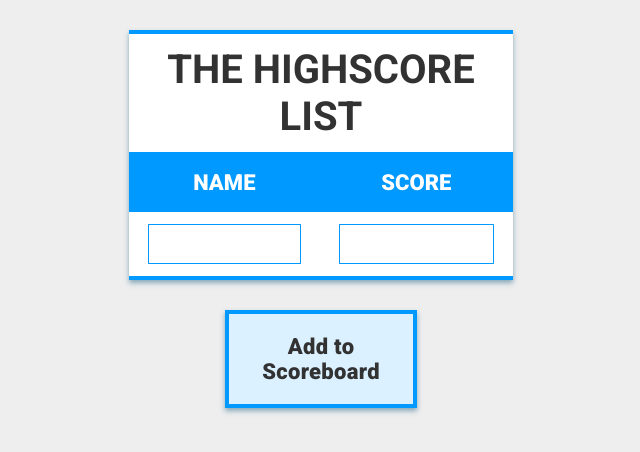
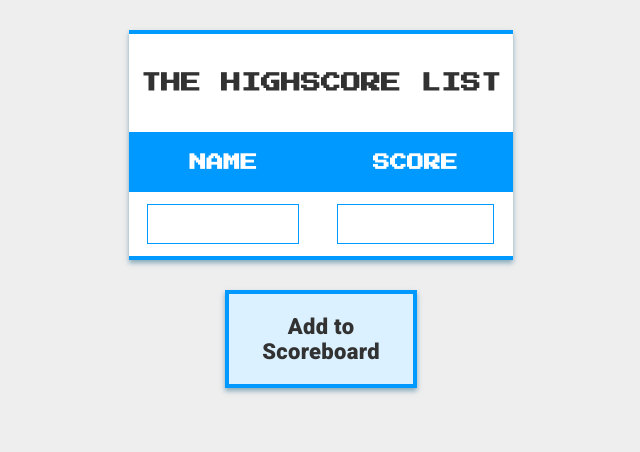
Before and after one commit to Weyrun/HighscoreWebApp, a website built with webpack: page src/index.htm in a window 1280 px wide. Shown: the whole page, without its empty margins (319-959 px from the left). Built offline with nearby package versions, Linux system fonts and the light colour scheme; no server answers; a web font is replaced by a local one.

Commit message:
Illegal Styling

```diff
--- a/src/scss/styles.scss
+++ b/src/scss/styles.scss
@@ -1,5 +1,6 @@
 @import url('https://fonts.googleapis.com/css?family=Roboto:400,700,900');
 @import url('https://fonts.googleapis.com/css?family=Signika+Negative:400, 700, 900');
+@import url('https://fonts.googleapis.com/css?family=Press+Start+2P');
 
 body {
     background-color: #eee;
@@ -27,7 +28,7 @@ html {
 h1 {
     margin-top: 0;
     margin-bottom: 0px;
-    font-size: 40px;
+    font-size: 20px;
 }
 
 table {
@@ -37,6 +38,7 @@ table {
     border-top: 4px solid #0099ff;
     border-bottom: 4px solid #0099ff;
     box-shadow: 0 3px 5px rgba(49,112,142, 0.55);
+    font-family: 'Press Start 2P', cursive;
     color: #323232;
 }
 
@@ -49,12 +51,13 @@ table > thead > tr {
 table > thead > tr#boardtitles {
     background-color: #0099ff;
     color: #fff;
-    font-size: 22px;
+    font-size: 17px;
     height: 60px;
 }
 
 table > tbody > tr {
     background-color: #fff;
+    font-size: 17px;
 }
 
 table > tfoot > tr {
```
